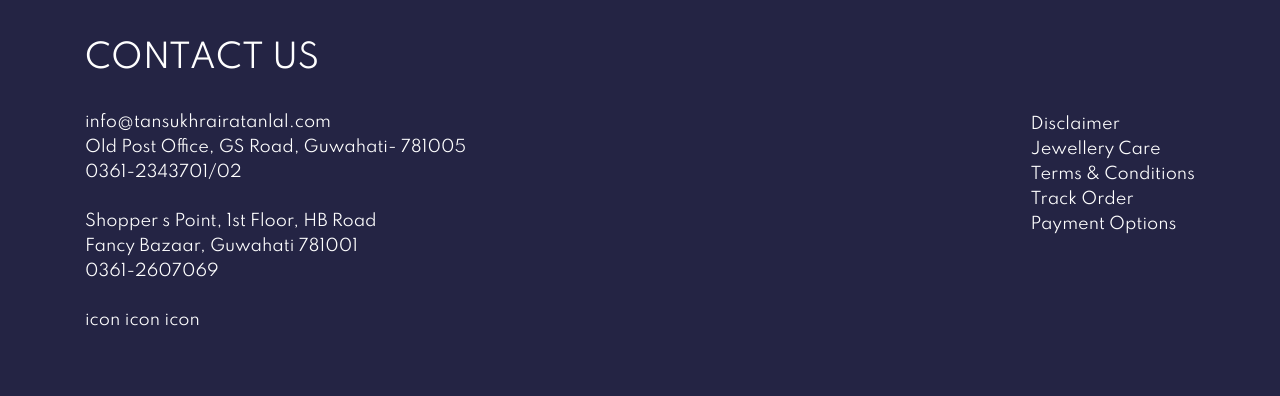
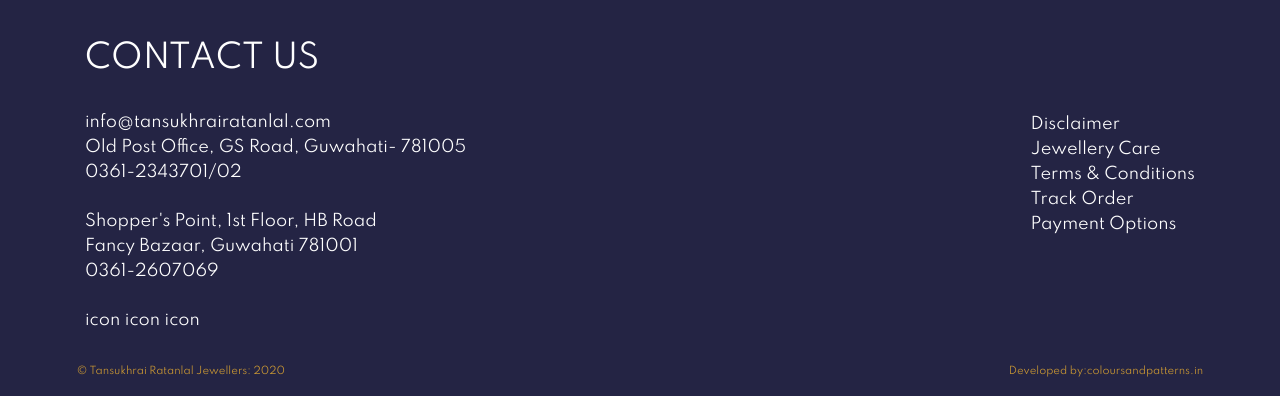
Before and after one commit to RhitikSarmah/TRJ, a Laravel app: page / in a window 1280 px wide. Shown: the part 2485-2881 px from the top of the page. Run offline with Laravel 8, Linux system fonts and the light colour scheme; data that the repository does not hold is empty.

Commit message:
Third Commit

```diff
--- a/app/Http/Controllers/ProductController.php
+++ b/app/Http/Controllers/ProductController.php
@@ -10,6 +10,9 @@
 
 class ProductController extends Controller
 {
+    public function indexSearch(Request $request){
+
+    }
     public function create(){
     	$categories = Category::select('name','id')->get();
     	$subcategories = Subcategory::select('name','category_id','id')->get();
--- a/app/Http/Controllers/SubcategoryController.php
+++ b/app/Http/Controllers/SubcategoryController.php
@@ -15,7 +15,8 @@
     }
     public function store(Request $request){
          $request->validate([
-            'name' => 'required'
+            'name' => 'required',
+            'image' => 'required|max:200|mimes:png,jpg,jpeg,gif'
          ]);
          $create = Subcategory::create([
             'name'=>$request->name,
--- a/public/css/welcome.css
+++ b/public/css/welcome.css
@@ -100,11 +100,40 @@
 }
 .footer{
   padding-top: 40px;
-  padding-bottom: 40px;
+  padding-bottom: 10px;
+}
+.footer-div-up a{
+  color: white;
+  text-decoration: none;
+  font-family: 'Spartan', sans-serif;
+}
+.footer-div-down a{
+  color: white;
+  text-decoration: none;
+  font-family: 'Spartan', sans-serif;
+}
+.footer-copyright{
+  padding-left: 6%;
+  color: #cc9933;
+  font-family: 'Spartan', sans-serif;
+  font-size: 10px;
+}
+.footer-developer{
+  color: #cc9933;
+  float: right;
+  display: flex;
+  padding-right: 6%;
+  font-family: 'Spartan', sans-serif;
+  font-size: 10px;
+  padding-top: 8px;
+}
+.footer-developer a{
+  text-decoration: none;
+  color: #cc9933;
+  font-size: 10px;
 }
 .mob-footer{
   padding-top: 40px;
-  padding-bottom: 40px;
 }
 .mob-footer-div-up a{
   color: white;
@@ -119,21 +148,19 @@
 .mob-footer-div-down{
   margin-top: 25px;
 }
-.footer-div-up a{
-  color: white;
+.mob-footer-copyright{
+  color: #cc9933;
+  font-size: 10px;
+  font-family: 'Spartan', sans-serif;
+  padding-top: 10px;
+  padding-bottom: 10px;
+}
+.mob-footer-copyright a{
+  color: #cc9933;
   text-decoration: none;
-  font-family: 'Spartan', sans-serif;
-}
-.footer-div-down a{
-  color: white;
-  text-decoration: none;
-  font-family: 'Spartan', sans-serif;
 }
 h2{
   font-family: 'Spartan', sans-serif;
-}
-@media only screen and (max-width: 768px){
-
 }
 @media only screen and (max-width: 380px){
   .mob-cat a{
@@ -141,6 +168,9 @@
   }
 }
 @media only screen and (max-width: 768px){
+  .nav-link{
+    font-size: 10px!important;
+  }
   .search-box{
     margin-top: 20px;
   }
@@ -155,7 +185,6 @@
   }
   .navbar-toggler{
      margin-top: -100px!important;
-     width: 10px;
      border:none;
      outline: none!important;
   }
--- a/resources/views/dashboard/subcategory/create.blade.php
+++ b/resources/views/dashboard/subcategory/create.blade.php
@@ -34,7 +34,7 @@
       <div class="form-group">
         <label>Image</label>
         <input type="file" class="form-control" name="image">
-        <small>{{$errors->first('name')}}</small>
+        <small>{{$errors->first('image')}}</small>
       </div>
       <button type="submit" class="btn btn-danger margin">Add Subcategory</button>
     </form>
--- a/resources/views/welcome.blade.php
+++ b/resources/views/welcome.blade.php
@@ -176,7 +176,7 @@
        <h2>CONTACT US</h2><br>
        <a href="">info@tansukhrairatanlal.com</a>
        <br> <a href="">Old Post Office, GS Road, Guwahati- 781005 <br> 0361-2343701/02</a>
-       <br><br><a href="">Shopper s Point, 1st Floor, HB Road <br> Fancy Bazaar, Guwahati 781001 <br> 0361-2607069</a>
+       <br><br><a href="">Shopper's Point, 1st Floor, HB Road <br> Fancy Bazaar, Guwahati 781001 <br> 0361-2607069</a>
        <br><br>
        <a href="">icon</a>
        <a href="">icon</a>
@@ -190,6 +190,8 @@
        <a href="">Payment Options</a><br>
      </div>
   </div>
+       <span class="footer-copyright">&copy; Tansukhrai Ratanlal Jewellers: 2020</span>
+       <div class="footer-developer">Developed by: <a href="https://www.coloursandpatterns.in"> coloursandpatterns.in</a></div>
 </div>
 
 <!-- footer mobile -->
@@ -213,6 +215,10 @@
        <a href="">Payment Options</a><br>
      </div>
   </div>
+  <div class="mob-footer-copyright text-center">
+    &copy; Tansukhrai Ratanlal Jewellers: 2020 <br>
+    Developed by: <a href="https://www.coloursandpatterns.in">coloursandpatterns.in</a>
+  </div>
 </div>
 
 
```
